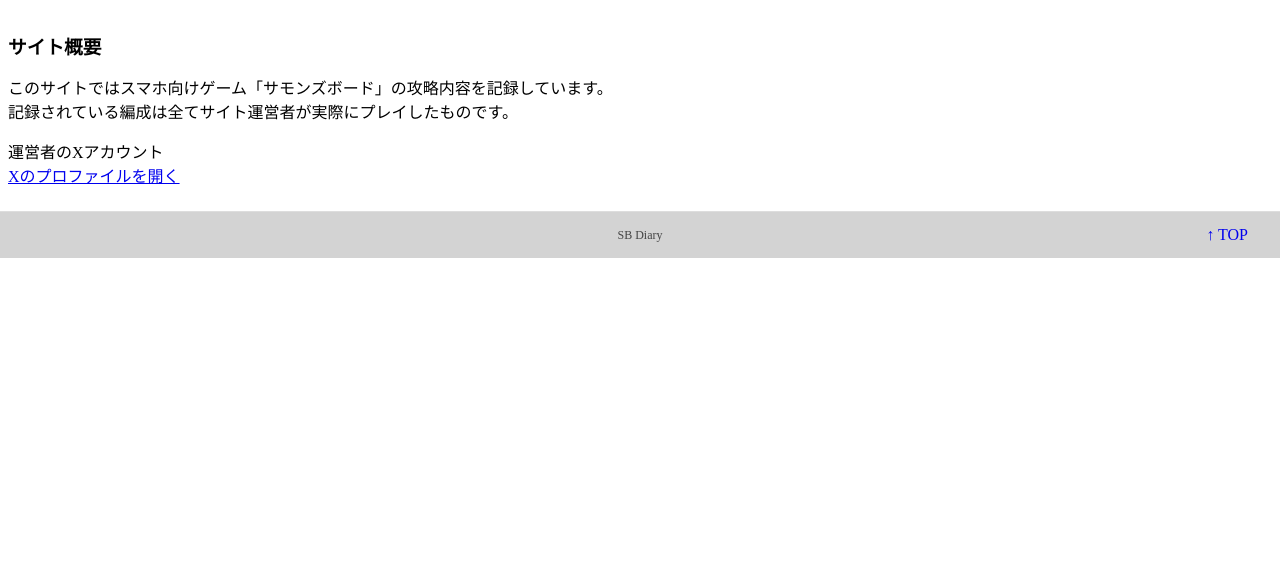
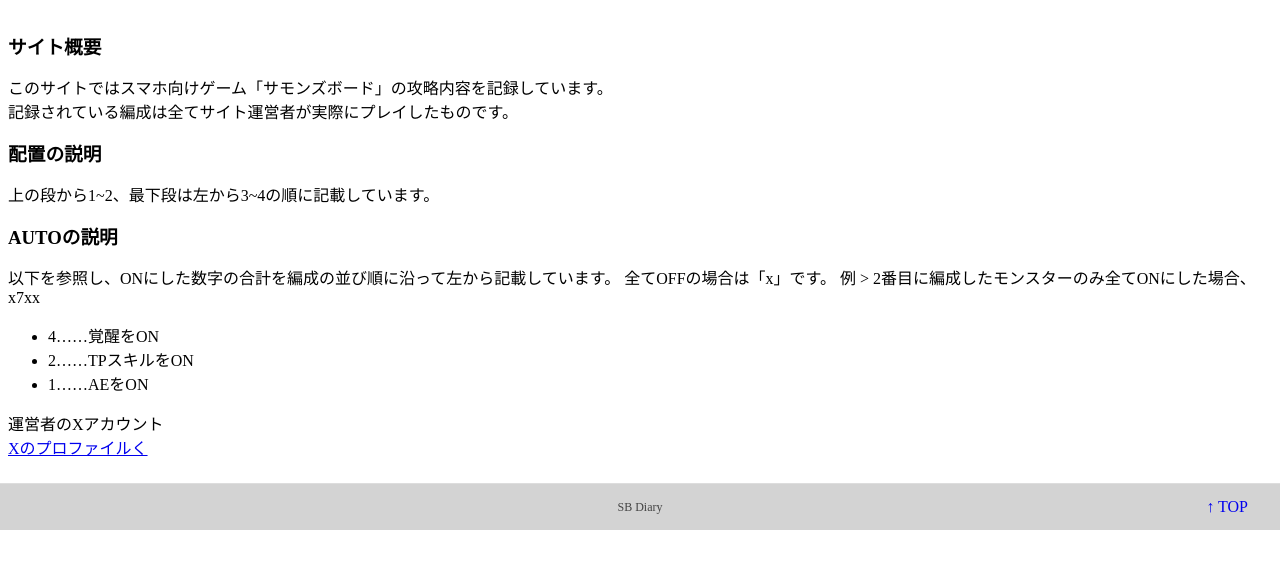
Before and after one commit to timewarp357/SBDiary, a plain HTML site: page about.html in a window 1280 px wide. Shown: the part 47-616 px from the top of the page. Drawn offline with Linux system fonts and the light colour scheme.

Commit message:
Add files via upload

```diff
--- a/about.html
+++ b/about.html
@@ -28,9 +28,26 @@
       このサイトではスマホ向けゲーム「サモンズボード」の攻略内容を記録しています。<br>
       記録されている編成は全てサイト運営者が実際にプレイしたものです。<br>
     </p>
+    <h3>配置の説明</h3>
+    <p>
+      上の段から1~2、最下段は左から3~4の順に記載しています。
+    </p>
+
+    <h3>AUTOの説明</h3>
+    <p>
+      以下を参照し、ONにした数字の合計を編成の並び順に沿って左から記載しています。
+      全てOFFの場合は「x」です。
+      例&nbsp;>&nbsp;2番目に編成したモンスターのみ全てONにした場合、x7xx
+      <ul>
+        <li>4……覚醒をON</li>
+        <li>2……TPスキルをON</li>
+        <li>1……AEをON</li>
+      </ul>
+    </p>
+
     <p>
       運営者のXアカウント<br>
-      <a href="https://x.com/TimeWarp151" target="_blank">Xのプロファイルを開く</a>
+      <a href="https://x.com/TimeWarp151" target="_blank">Xのプロファイルく</a>
     </p>
   </main>
   <footer class="site-footer">
```
Also changed, not shown: index.html (+8 -2 lines).
